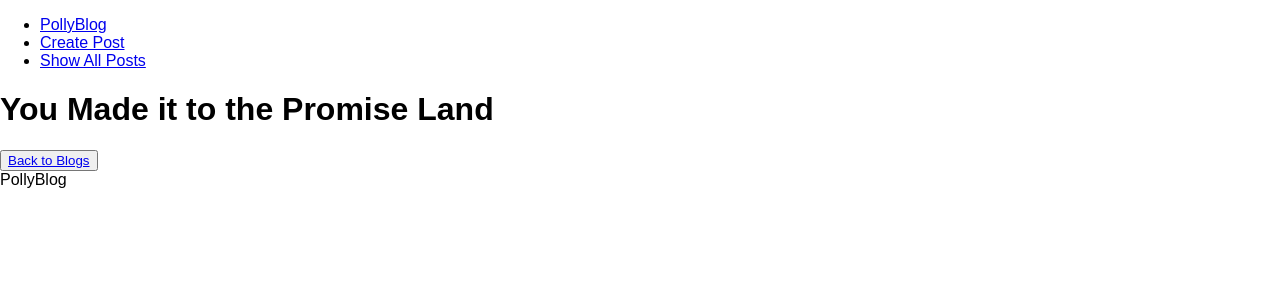
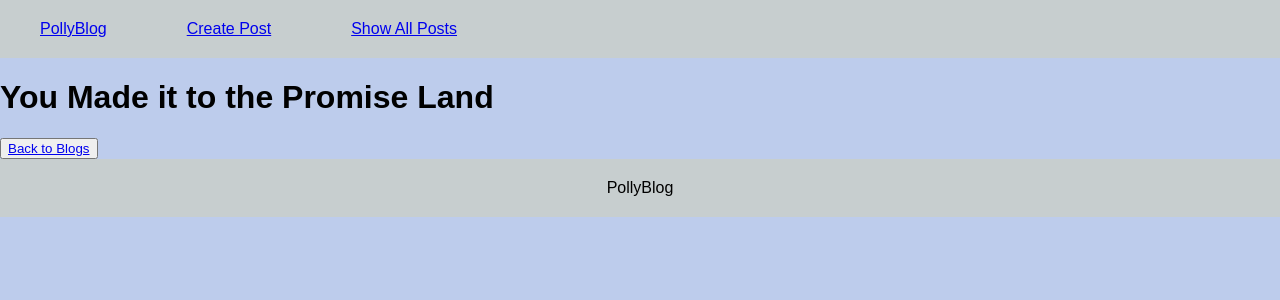
Before and after one commit to bbryant7/dynamic-routes-blog, a React (Create React App) app: page /showpost/1 in a window 1280 px wide. Shown: the top 300 px of the page. Built offline with nearby package versions, Linux system fonts and the light colour scheme; no server answers.

Commit message:
add style

```diff
--- a/src/components/BaseLayout.js
+++ b/src/components/BaseLayout.js
@@ -19,7 +19,7 @@ export default class BaseLayout extends Component {
         <nav className="row navbar navbar-inverse">
           <div className="container-fluid">
             <div className="navbar-header">
-              <ul className="nav navbar-nav">
+              <ul className="navbar-nav">
                 <li>
 
                   <NavLink activeClassName="selected"  activeStyle={{color: "#FAD334"}} className="nav-link" exact to='/'> <span className="splash">PollyBlog</span></NavLink>
--- a/src/styles/index.css
+++ b/src/styles/index.css
@@ -2,4 +2,36 @@ body {
   margin: 0;
   padding: 0;
   font-family: sans-serif;
+  background-color: #BDCCEC;
 }
+
+.navbar-nav {
+  margin: 0;
+ padding: 0;
+ display: flex;
+ background-color: #C7CECF;
+}
+
+.nav-link {
+  flex-direction: row;
+  padding: 20px;
+  text-decoraction: none;
+
+}
+
+li {
+  list-style-type: none;
+  padding: 20px;
+}
+
+footer {
+  margin: 0;
+ padding: 0;
+  text-align: center;
+  background-color: #C7CECF;
+
+}
+
+footer {
+  padding: 20px;
+}
```
